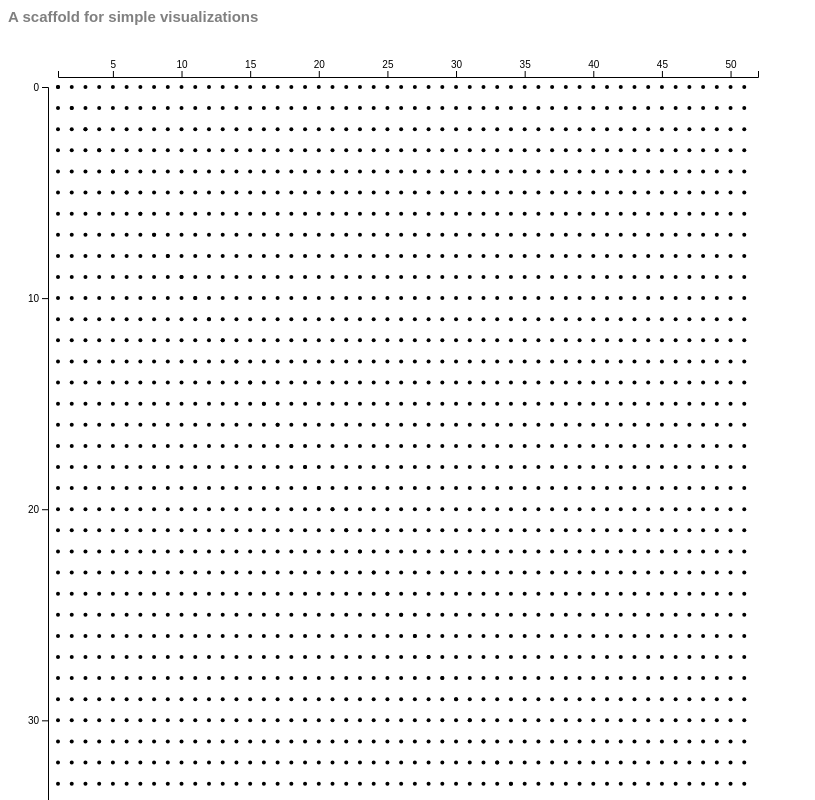
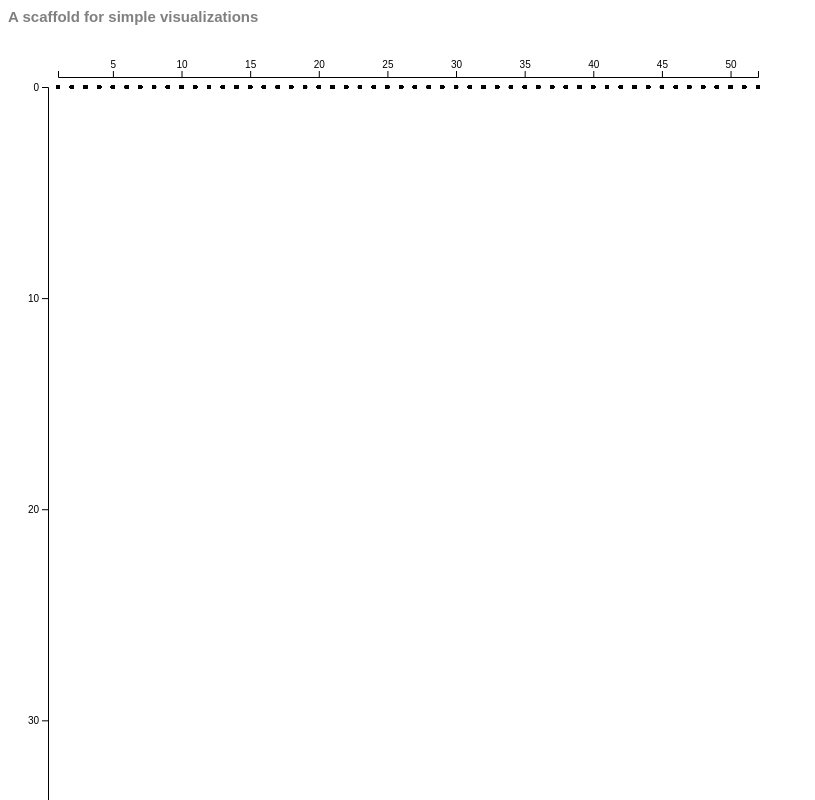
Before and after one commit to SaimenAndSchwyter/Life-In-Weeks, a plain HTML site: page index.html in a window 1280 px wide. Shown: the top 800 px of the page, without its empty margins (0-815 px from the left). Drawn offline with nearby package versions, Linux system fonts and the light colour scheme.

Commit message:
corrected range to have exactly 4372 elements, added id to circles and made it so there are exactly 52 circles on the x-axis.. still the y-axis has to be done

```diff
--- a/index.html
+++ b/index.html
@@ -52,8 +52,8 @@
   // delete it and replace it with your own visualization (by appending to `vis`)
 
   // -- ▼ DELETE FROM HERE ▼ --
-
-    var data = d3.range(0, 52*91);
+    // initialize array with all weeks in 90 years (+1 for inclusive)
+    var data = d3.range(1, (52*91)+1);
   // illustrate content area dimensions (makes container g element grow accordingly)
 
   // illustrate left/right margins
@@ -78,9 +78,10 @@
       .enter()
       .append('circle')
       .attr("class","weekCircle")
+      .attr("id", d => d)
       .attr("r",2)
-      .attr("cx", d => xScale((d % 51) + 1))
-      .attr("cy", d => yScale(d % 91));
+      .attr("cx", d => xScale(1+(d % 52)));
+      //.attr("cy", d => yScale(d % 91 % 51));
 
 
 
```
